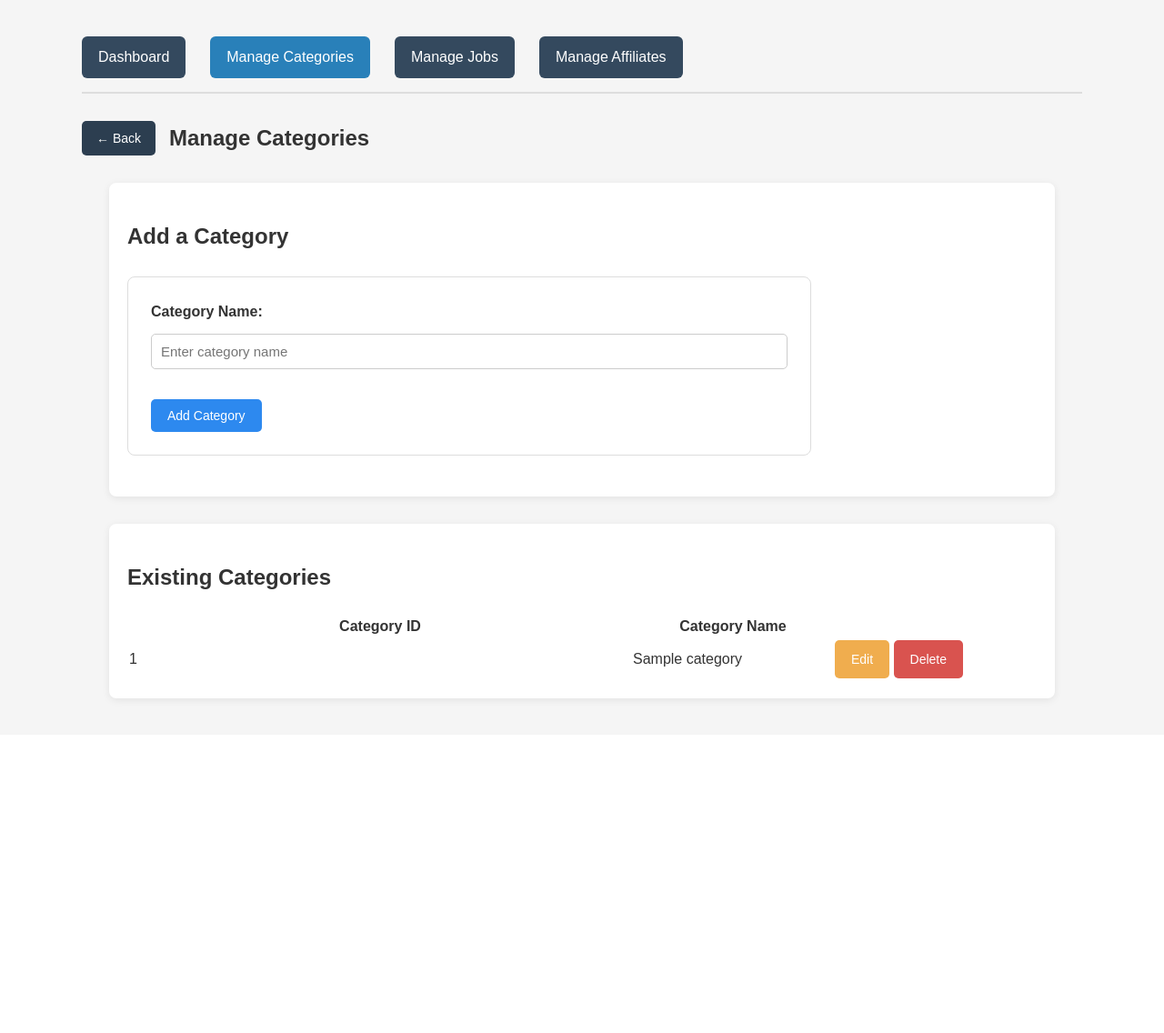
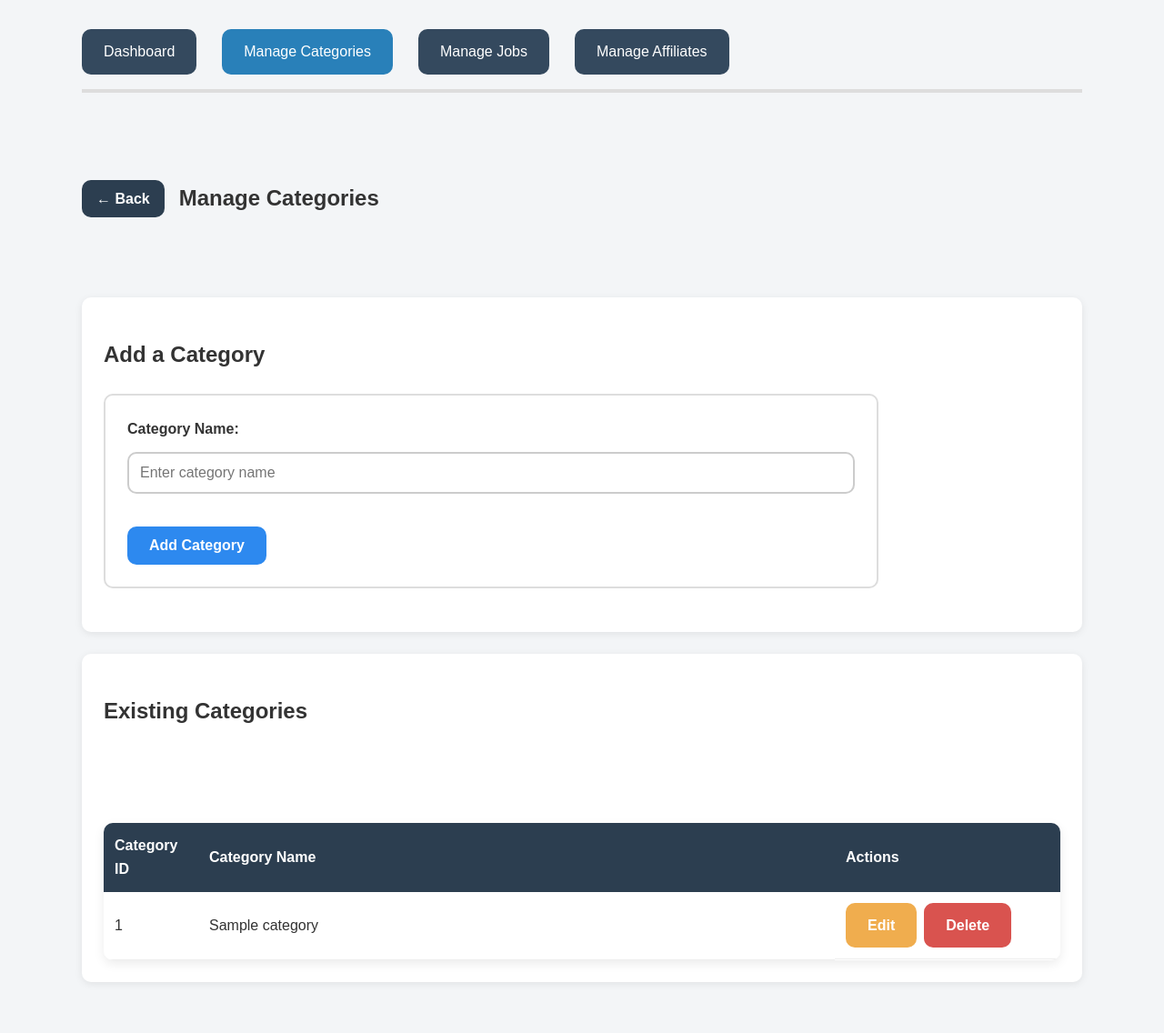
Before and after one commit to umamasaif09/Jobeet, a CodeIgniter app: page /database/index.php/admin/categories in a window 1280 px wide. Shown: the whole page at 91% size. Before the commit the page ends 774 px from the top, so only its background shows below. Run offline with CodeIgniter, Linux system fonts and the light colour scheme; tables that the repository leaves empty or names only in its code hold one stand-in row (values such as "Sample post").

Commit message:
WIP: Update UI

```diff
--- a/application/views/admin/categories.php
+++ b/application/views/admin/categories.php
@@ -1,18 +1,10 @@
-<!DOCTYPE html>
-<html lang="en">
-<head>
-    <meta charset="UTF-8">
-    <meta name="viewport" content="width=device-width, initial-scale=1.0">
-    <title><?php echo $title; ?></title>
-     <link rel= "stylesheet"  href="<?php echo base_url("assets/css/style.css"); ?>">
-</head>
-<body>
+
         <?php $this->load->view("partials/adminHeader"); ?>
 
         <?php $this->load->view("partials/pageHeader"); ?>
 
-
-    <section>
+    <div class="container">
+        <section>
         <h2>Add a Category</h2>
         <form action="<?php echo site_url("admin/createCategory"); ?>" method="POST" class="admin-form">
 
@@ -28,11 +20,13 @@
 
     <section>
         <h2>Existing Categories</h2>
-        <table class="admin-table">
+        <div class="table-container"></div>
+        <table class="admin-table category-table">
             <thead>
                 <tr>
-                    <th><strong>Category ID</strong></th>
+                    <th class="id-column"><strong>Category ID</strong></th>
                     <th><strong>Category Name</strong></th>
+                    <th class="actions-column">Actions</th>
                 </tr>
             </thead>
 
@@ -40,10 +34,10 @@
                     <?php foreach($categories as $category) { ?>
 
                         <tr>
-                            <td><?php echo $category["id"]; ?></td>
+                            <td class="id-column"><?php echo $category["id"]; ?></td>
                             <td><?php echo $category["name"]; ?></td>
 
-                            <td>
+                            <td class="actions">
                                 <a href="<?php echo site_url("admin/editCategory/".$category["id"]) ?>" class="btn-warning">
                                     Edit
                                 </a>
@@ -62,6 +56,8 @@
             </tbody>
         </table>
     </section>
+    </div>
+
 
 
 </body>
--- a/application/views/jobs/category.php
+++ b/application/views/jobs/category.php
@@ -4,7 +4,8 @@
 
 <?php $this->load->view("partials/pageHeader"); ?>
 
-    <section>
+    <div class="container">
+        <section>
         <div class="category-section">
             <h2><?php echo $result["category"]["name"] ?></h2>
             <table class="job-table">
@@ -48,5 +49,8 @@
 
 
     </section>
+    </div>
+
+
 
     <?php $this->load->view("partials/footer"); ?>
--- a/application/views/jobs/createJob.php
+++ b/application/views/jobs/createJob.php
@@ -4,7 +4,8 @@
 
 <?php $this->load->view("partials/pageHeader"); ?>
 
-    <section>
+    <div class="container">
+        <section>
         <form method="POST" action="<?php echo site_url("jobs/preview"); ?>" enctype= "multipart/form-data" class="job-form">
 
             <?php $this->load->view("partials/job_form_fields", [
@@ -17,5 +18,8 @@
 
         </form>
     </section>
+    </div>
+
+
 
    <?php $this->load->view("partials/footer"); ?>
--- a/application/views/jobs/index.php
+++ b/application/views/jobs/index.php
@@ -3,7 +3,8 @@
     "title" => $title
 ]); ?>
 
-    <section>
+    <div class="container">
+        <section>
          <?php foreach($categories as $categoryId =>$category) { ?>
 
          <div class="category-section">
@@ -38,6 +39,9 @@
          </div>
 
     </section>
+    </div>
+
+
 
 
 <?php $this->load->view("partials/footer"); ?>
--- a/application/views/jobs/job.php
+++ b/application/views/jobs/job.php
@@ -4,7 +4,8 @@
 
 <?php $this->load->view("partials/pageHeader"); ?>
 
-    <section>
+    <div class="container">
+        <section>
         <h2>
             <?php echo $job["company"]; ?>
             <img src="<?php echo base_url("uploads/".$job["logo"]); ?>" alt="Company Logo" width="100" style="float: right;">
@@ -19,5 +20,8 @@
         <p><?php echo $job["how_to_apply"]; ?></p>
 
     </section>
+    </div>
+
+
 
    <?php $this->load->view("partials/footer"); ?>
--- a/application/views/jobs/search.php
+++ b/application/views/jobs/search.php
@@ -4,7 +4,8 @@
 
 <?php $this->load->view("partials/pageHeader"); ?>
 
-    <section>
+    <div class="container">
+        <section>
 
        <?php if(empty($jobs) or empty($keyword)) { ?>
             <p> No Results Found for this Search. </p>
@@ -41,5 +42,8 @@
 
 
     </section>
+    </div>
+
+
 
    <?php $this->load->view("partials/footer"); ?>
--- a/application/views/jobs/success.php
+++ b/application/views/jobs/success.php
@@ -4,7 +4,8 @@
 
 <?php $this->load->view("partials/pageHeader"); ?>
 
-    <section>
+    <div class="container">
+        <section>
         <h2>Job Created Successfully</h2>
 
         <p>Save this link to edit your job later: </p>
@@ -17,5 +18,8 @@
 
 
     </section>
+    </div>
+
+
 
    <?php $this->load->view("partials/footer"); ?>
--- a/application/views/partials/adminHeader.php
+++ b/application/views/partials/adminHeader.php
@@ -1,6 +1,15 @@
 <?php $active = isset($active)? $active: ''; ?>
-
-<header class = "admin-title">
+<!DOCTYPE html>
+<html lang="en">
+<head>
+    <meta charset="UTF-8">
+    <meta name="viewport" content="width=device-width, initial-scale=1.0">
+     <link rel= "stylesheet"  href="<?php echo base_url("assets/css/style.css"); ?>">
+     <link rel="stylesheet" href="https://cdnjs.cloudflare.com/ajax/libs/font-awesome/6.7.2/css/all.min.css">
+</head>
+<body>
+<div class="container">
+    <header class = "admin-title">
     <nav class = "admin-nav">
         <a href="<?php echo site_url('admin/dashboard'); ?>" class="nav-item <?php echo($active == 'dashboard')? 'active' : ''; ?>">
             Dashboard
@@ -17,3 +26,4 @@
 
     </nav>
 </header>
+</div>
--- a/application/views/partials/header.php
+++ b/application/views/partials/header.php
@@ -2,11 +2,12 @@
 <html>
 <head> <title><?php echo $title; ?></title>
         <link rel= "stylesheet"  href="<?php echo base_url("assets/css/style.css"); ?>">
-
+        <link rel="stylesheet" href="https://cdnjs.cloudflare.com/ajax/libs/font-awesome/6.7.2/css/all.min.css">
 </head>
 
 <body>
-    <header>
+    <div class="container">
+        <header>
         <h1>Jobeet</h1>
 
 
@@ -25,3 +26,4 @@
 
 
     </header>
+    </div>
--- a/application/views/partials/pageHeader.php
+++ b/application/views/partials/pageHeader.php
@@ -1,4 +1,5 @@
-<div class="page-header">
+<div class="container">
+    <div class="page-header">
     <?php if (isset($backUrl)) {?>
         <a href="<?php echo $backUrl; ?>" class="btn">
             ← Back
@@ -10,3 +11,4 @@
 
     <?php }?>
 </div>
+</div>
--- a/assets/css/style.css
+++ b/assets/css/style.css
@@ -1,29 +1,42 @@
 body {
-    margin: 40px auto;
-    max-width: 1100px;
+    margin:0;
     font-family: Arial, Helvetica, sans-serif;
-    background: #f5f5f5;
+    background: #f3f5f7;
     color: #333;
     line-height: 1.6;
 }
 
+.container{
+    max-width: 1100px;
+    margin:0 auto;
+    padding: 32px;
+}
+
+.table-container{
+    max-width: 1500px;
+    margin: 0 auto;
+    padding: 32px;
+
+}
+
 header {
-    margin-bottom: 30px;
-    border-bottom: 2px solid #ddd;
-    padding-bottom: 15px;
+    margin-bottom: 32px;
+    border-bottom: 4px solid #ddd;
+    padding-bottom: 16px;
 }
 
 header h1{
     margin :0;
     color: #2c3e50;
+    font-size: 32px;
 
 }
 
 section {
     background: white;
-    padding: 20px;
-    margin-bottom: 25px;
-    border-radius: 8px;
+    padding: 24px;
+    margin-bottom: 24px;
+    border-radius: 10px;
     box-shadow: 0 2px 8px rgba(0, 0, 0, 0.08);
 }
 
@@ -99,25 +108,25 @@ background: #eef6ff;
 input, textarea, select {
     width: 100%;
     padding: 8px;
-    margin-top: 5px;
-    margin-bottom: 15px;
-    border: 1px solid #ccc;
-    border-radius: 5px;
+    margin-top: 4px;
+    margin-bottom: 12px;
+    border: 2px solid #ccc;
+    border-radius: 10px;
     box-sizing: border-box;
 }
 
 textarea{
-    min-height: 120px;
+    min-height: 124px;
 }
 
 button{
     background: #3498db;
     color: white;
     border: none;
-    padding: 10px 18px;
-    border-radius: 5px;
+    padding: 12px 16px;
+    border-radius: 10px;
     cursor: pointer;
-    font-size: 14px
+    font-size: 16px
 }
 
 button:hover{
@@ -134,24 +143,24 @@ a:hover{
 }
 
 img{
-    border-radius: 5px;
-    border: 1px solid #ddd;
+    border-radius: 10px;
+    border: 2px solid #ddd;
 }
 
 footer{
-    margin-top: 40px;
+    margin-top: 48px;
     text-align: center;
     color: #666;
-    border-top: 1px solid #ddd;
-    padding-top: 20px;
+    border-top: 2px solid #ddd;
+    padding-top: 24px;
 }
 
 header a, footer a{
-    margin-right: 15px;
+    margin-right: 16px;
 }
 
 form{
-    margin-top: 15px;
+    margin-top: 16px;
 }
 
 
@@ -240,10 +261,10 @@ form{
     text-decoration: none;
     color: white;
     background: #34495e;
-    padding: 10px 18px;
-    border-radius: 6px;
+    padding: 12px 24px;
+    border-radius: 10px;
     transition: 0.2s;
-    font-weight: 500;
+    font-weight: 400;
 }
 
 .nav-item:hover {
@@ -255,34 +276,34 @@ form{
 }
 
 .form-group {
-    margin-bottom: 18px;
+    margin-bottom: 24px;
 }
 
 .form-group label{
     display:block;
-    margin-bottom: 6px;
+    margin-bottom: 8px;
     font-weight: bold;
     color: #333;
 
 }
 
 .admin-form{
-    max-width: 700px;
-    margin: 25px 0;
-    padding: 25px;
+    max-width: 800px;
+    margin: 24px 0;
+    padding: 24px;
     background: #fff;
-    border: 1px solid #ddd;
-    border-radius: 8px;
+    border: 2px solid #ddd;
+    border-radius: 10px;
 }
 
 .form-group input,
 .form-group select,
 .form-group textarea{
     width: 100%;
-    padding: 10px;
-    border: 1px solid #ccc;
-    border-radius: 5px ;
-    font-size: 15px;
+    padding: 12px;
+    border: 2px solid #ccc;
+    border-radius: 10px ;
+    font-size: 16px;
     box-sizing: border-box;
 }
 
@@ -331,12 +353,13 @@ legend{
 .btn-warning{
     display: inline-block;
     text-decoration: none;
-    padding: 10px 18px;
-    border-radius: 5px;
+    padding: 12px 24px;
+    border-radius: 10px;
     border: none;
     cursor: pointer;
-    font-size: 14px;
-    transition: .2s;
+    font-size: 16px;
+    transition: .25s;
+    font-weight: 600;
 }
 
 
@@ -376,15 +402,14 @@ color: white;
 
 .btn-success:hover{
     background: #449d44;
+    transform: translateY(-1px);
 }
 
-section{
-    margin: 30px;
-}
 
 section h2{
-    margin-bottom: 20px;
+    margin-bottom: 24px;
     color: #333;
+    font-size: 24px;
 }
 
 input:hover,
@@ -425,21 +450,42 @@ textarea:hover{
 }
 
 .category-section{
-    margin-bottom: 35px;
+    margin-bottom: 36px;
 }
 
 .admin-table{
     width: 100%;
     border-collapse: collapse;
-    margin-top: 15px;
-    border: 1px solid #ddd;
-    border-radius: 6px;
+    margin-top: 16px;
+    border: none;
+    border-radius: 10px;
     overflow: hidden;
+    box-shadow: 0px 4px 12px rgba(0, 0, 0, 0.08);
 }
 
-.admin-table th:last-child,
-.admin-table td:last-child{
-    width: 220px;
+.admin-table th{
+    background: #2c3e50;
+    color: white;
+    padding: 12px;
+    text-align: left;
+    font-weight: 600;
+}
+
+.admin-table td{
+    padding: 12px;
+    border-bottom: 1px solid #eee;
+}
+
+.admin-table tbody tr:nth-child(even) {
+   background: #fafafa;
+}
+
+.admin-table tbody tr:hover{
+    background: #eef6ff;
+}
+
+.actions-column{
+    width: 224px;
 }
 
 .actions{
@@ -451,12 +497,13 @@ textarea:hover{
 .page-header{
     display: flex;
     align-items: center;
-    gap: 15px;
-    margin-bottom: 20px;
+    gap: 16px;
+    margin-bottom: 24px;
 }
 
 .page-header h2{
     margin: 0;
+    font-size: 24px;
 }
 
 .btn{
@@ -465,10 +512,34 @@ textarea:hover{
     background: #2c3e50;
     color: white;
     text-decoration: none;
-    border-radius: 5px;
+    border-radius:10px;
     transition: .2s;
 }
 
 .btn-hover{
     background: #3498db;
+    transform: translateY(-1px);
 }
+
+.table-wrapper{
+    overflow-x: auto;
+}
+
+.category-table .id-column{
+    width:80px;
+}
+
+.jobs-table .actions-column{
+    width: 290px;
+}
+
+.affiliate-table .actions-column{
+    width:280px;
+}
+
+.wide-table{
+    width: calc(100vw-60px);
+    max-width: 1600px;
+    margin-left: 50%;
+    transform: translateX(-50%);
+}
```
Also changed, not shown: other parts of assets/css/style.css (+53 -41 lines), application/views/admin/affiliates.php (+10 -10 lines), application/views/admin/dashboard.php (+13 -13 lines), application/views/admin/editAffiliate.php (+7 -11 lines), application/views/admin/editCategory.php (+7 -11 lines), application/views/admin/jobs.php (+12 -11 lines), application/views/affiliates/apply.php (+6 -1 lines), application/views/affiliates/success.php (+7 -2 lines), application/views/jobs/editForm.php (+6 -4 lines), application/views/jobs/preview.php (+6 -1 lines).
